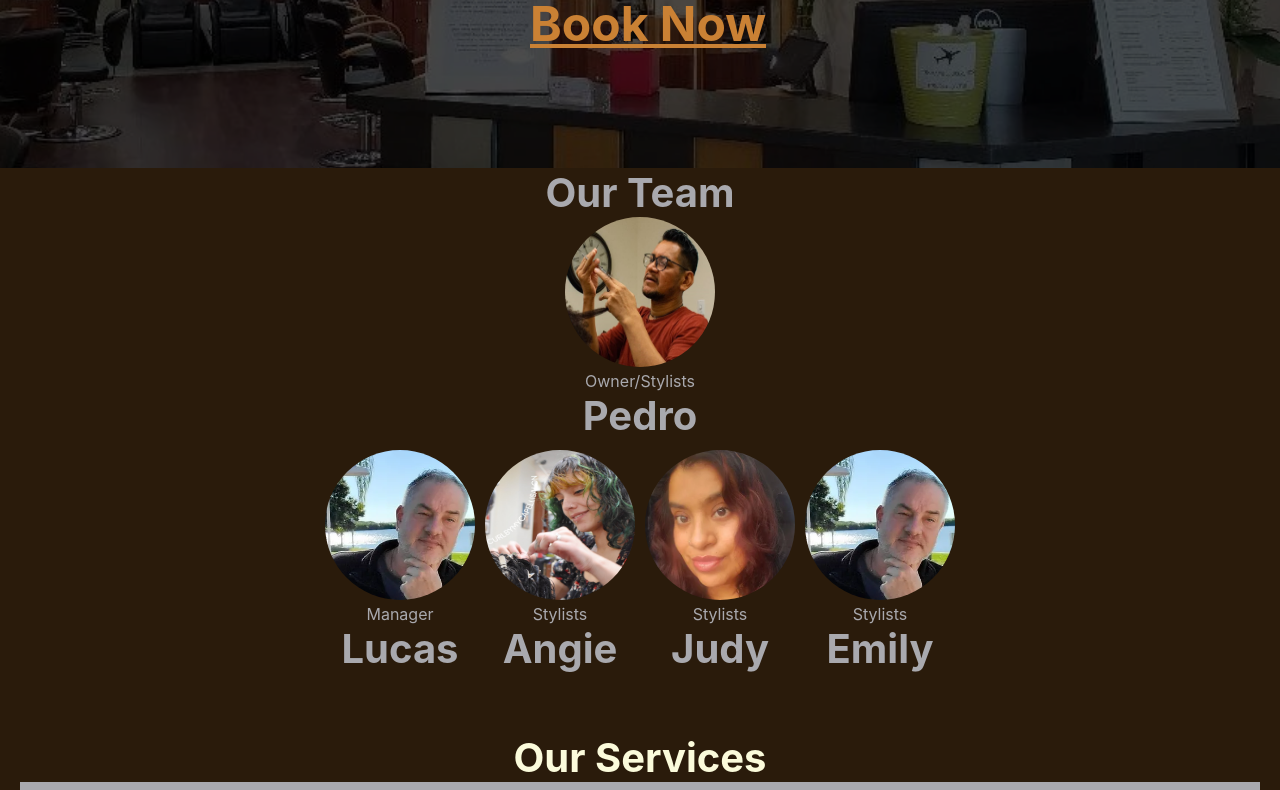
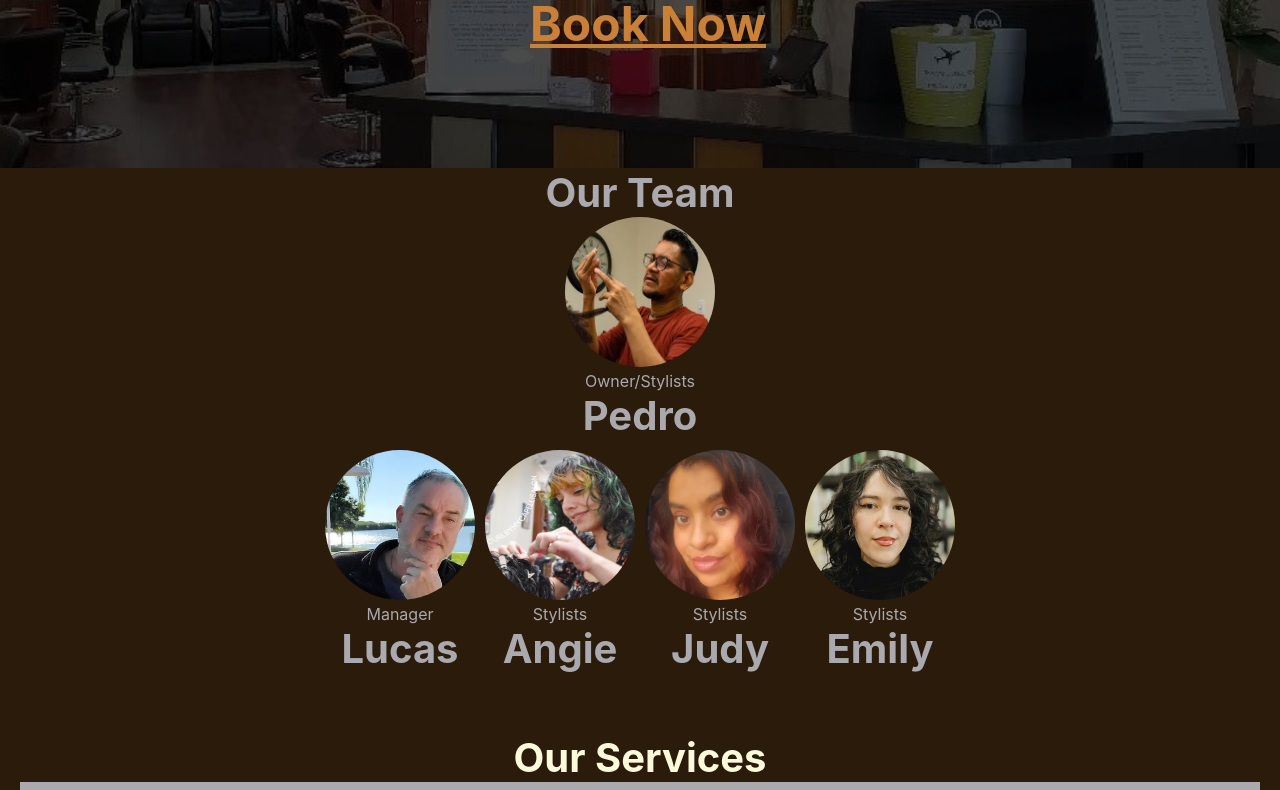
Before and after one commit to alexJSanchez/micapelli, a React (Create React App) app: page / in a window 1280 px wide. Shown: the part 384-1174 px from the top of the page. Built offline with nearby package versions, Linux system fonts and the light colour scheme.

Commit message:
fixing data

```diff
--- a/src/components/team.js
+++ b/src/components/team.js
@@ -4,6 +4,7 @@ import pedro from "../pedro_working.jpg";
 import angie from "../angie_working.jpg";
 import lucas from "../lucas_image.png";
 import judy from "../judy.png";
+import emily from "../emily_image.jpg";
 function Team() {
 	return (
 		<div className="team">
@@ -39,7 +40,7 @@ function Team() {
 						<h2>Judy</h2>
 					</div>
 					<div>
-						<img className="employee-card-image" src={lucas}></img>
+						<img className="employee-card-image" src={emily}></img>
 						<p>Stylists</p>
 						<h2>Emily</h2>
 					</div>
```
Also changed, not shown: src/emily_image.jpg (added).
